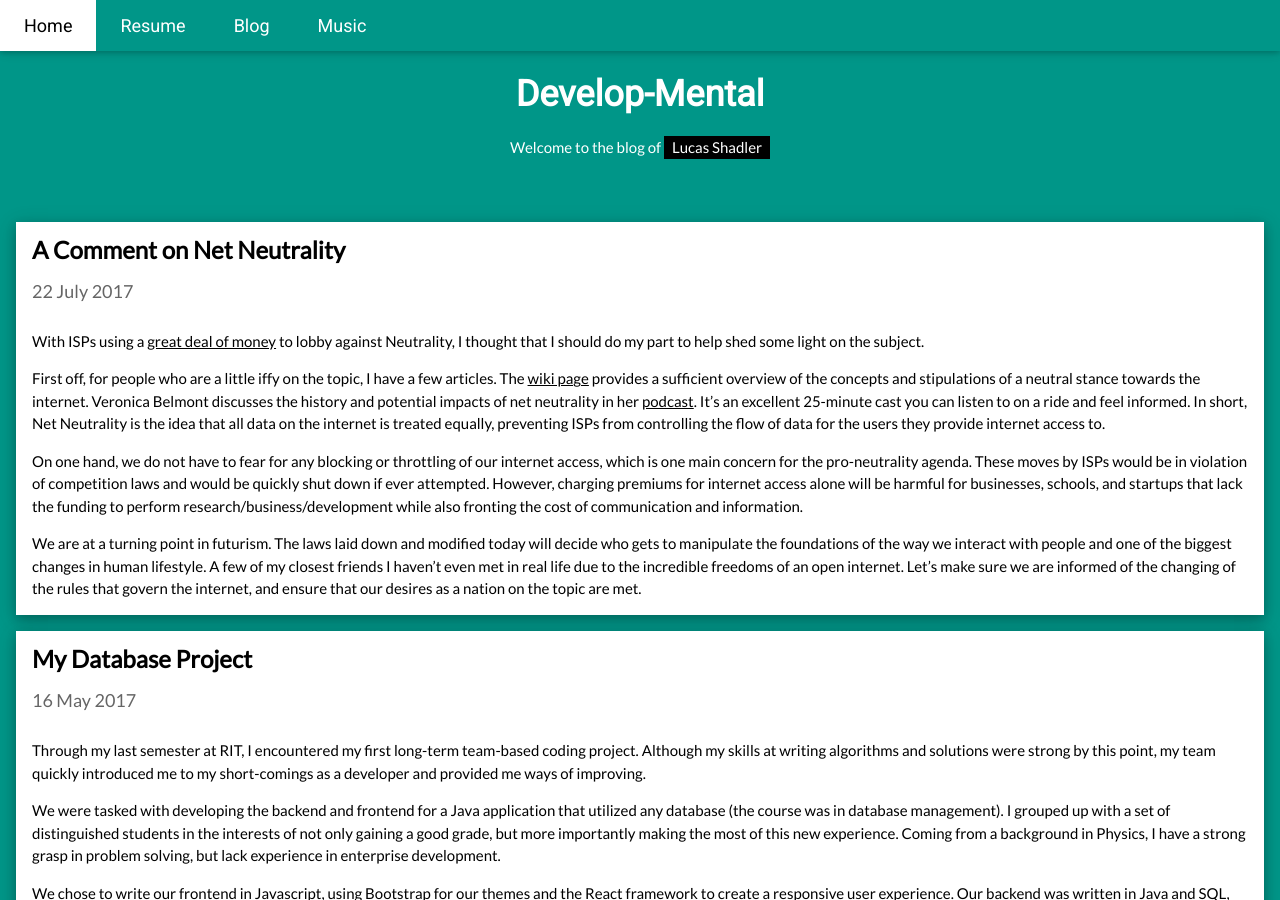
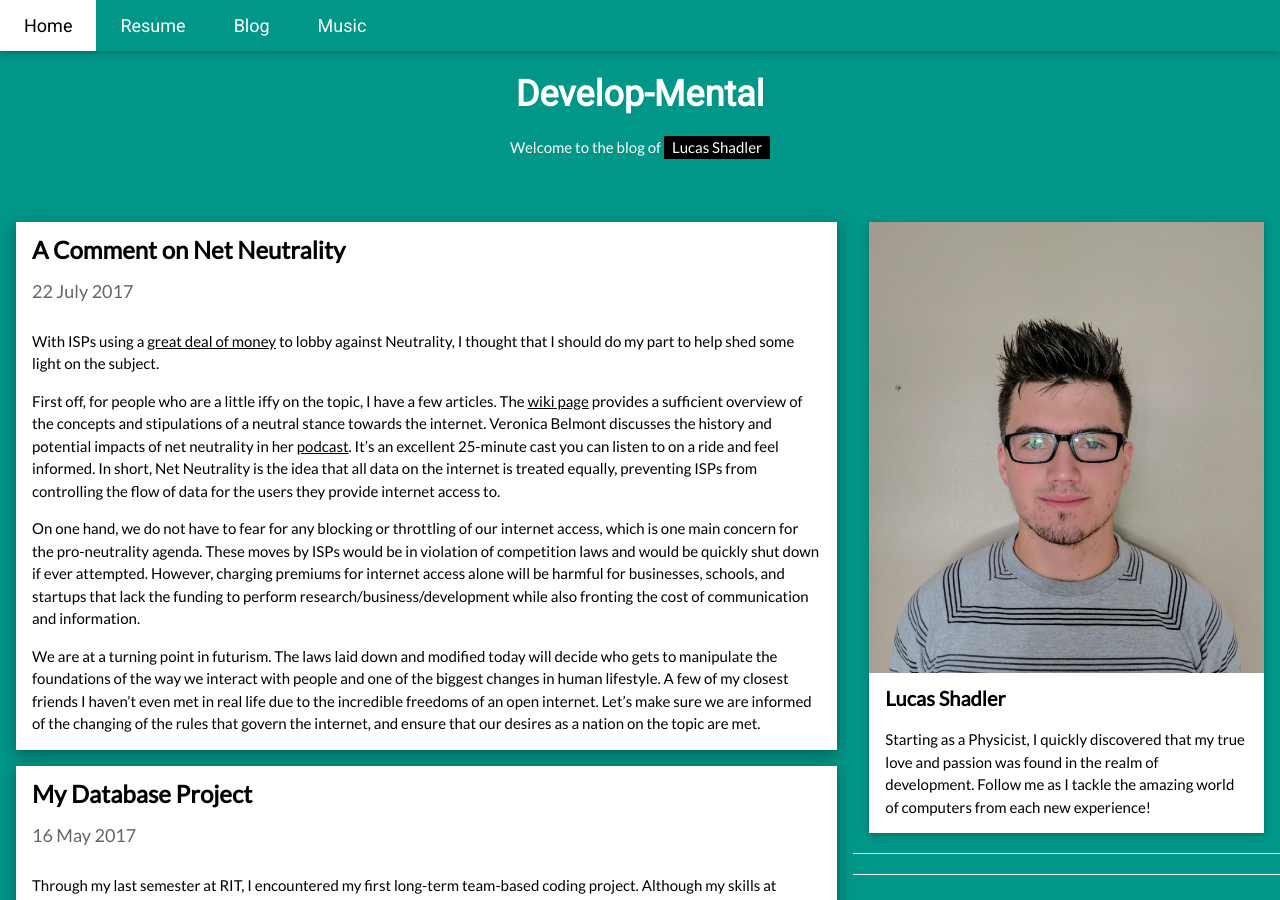
Before and after one commit to sumwatshade/sumwatshade.github.io, a Jekyll site: the page built from blog.html, in a window 1280 px wide and 900 px high. Built offline with Jekyll 4.4.1, drawn with Linux system fonts in a browser that asks for light colours.

Commit message:
Make into cleaner looking columns

```diff
--- a/blog.html
+++ b/blog.html
@@ -20,7 +20,7 @@
 <div class="w3-row">
 
 <!-- Blog entries -->
-<div>
+<div class="w3-col l8 s12">
   <!-- Blog entry -->
   {% for post in site.posts %}
   <div class="w3-card-4 w3-margin w3-white">
```
